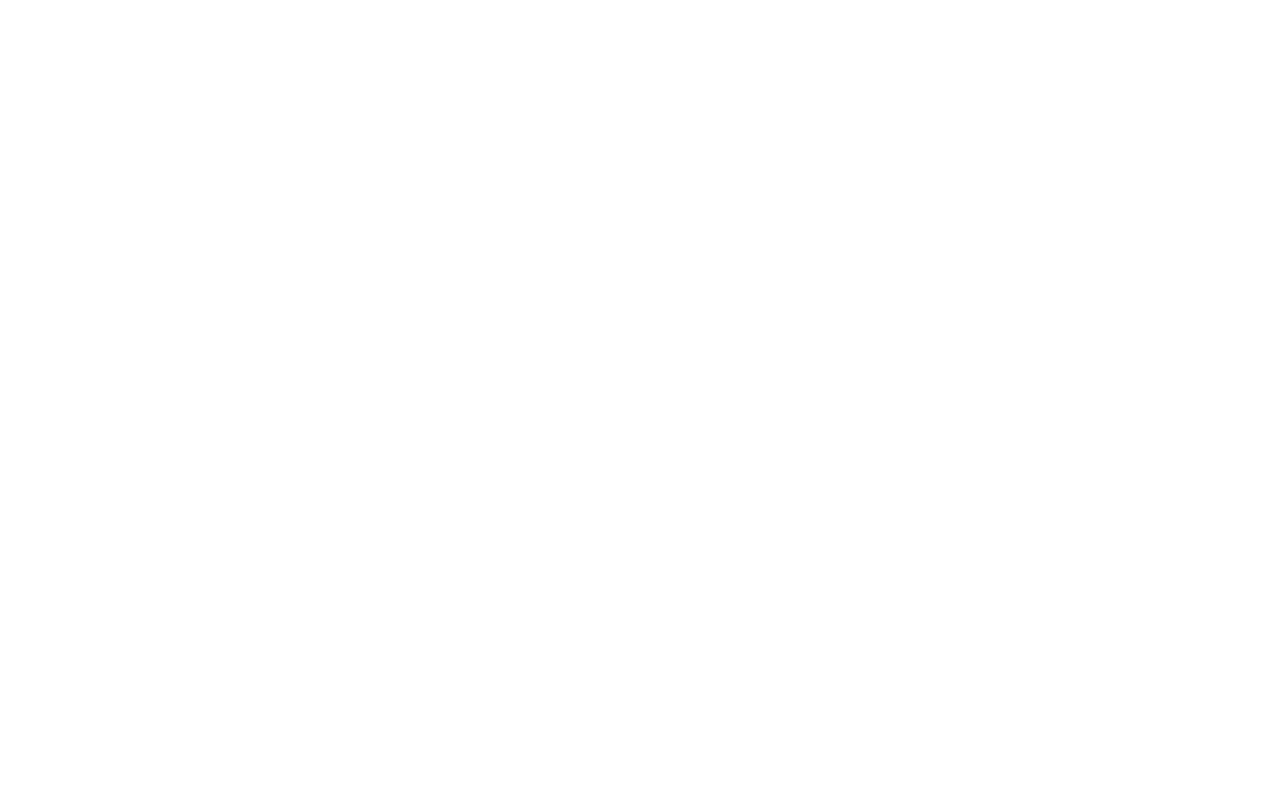
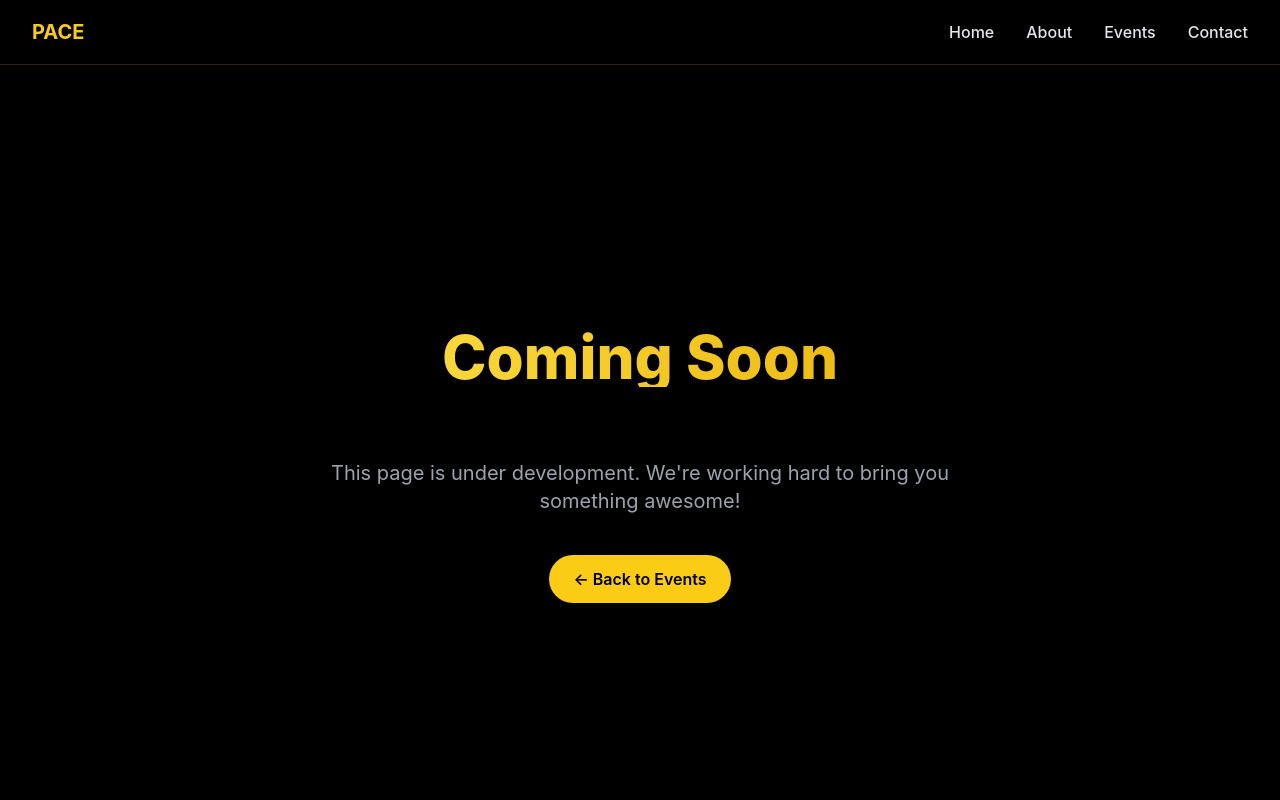
Before and after one commit to webd-pace/PACE25, a React (Create React App) app: page /ComingSoon in a window 1280 px wide. Before the commit this address had no page. Shown: the top 800 px of the page. Built offline with nearby package versions, Linux system fonts and the light colour scheme.

Commit message:
`Added ComingSoon component and route, updated YearSelector to navigate to ComingSoon for 2025 year`

```diff
--- a/src/App.js
+++ b/src/App.js
@@ -12,6 +12,7 @@
 import Thankyou from "./Pages/Thankyou";
 import PrudenceRegistration from "./Pages/PrudenceRegistration/PrudenceRegistration";
 import ScrollToTop from "./components/ScrollToTop";
+import ComingSoon from "./components/ComingSoon";
 import "./App.css";
 
 function App() {
@@ -29,6 +30,7 @@
         <Route path="/Events" element={<Events />} />
         <Route path="/About" element={<About />} />
         <Route path="/Thankyou" element={<Thankyou />} />
+        <Route path="/ComingSoon" element={<ComingSoon />} />
         <Route path="/PrudenceRegistration" element={<PrudenceRegistration />} />
       </Routes>
     </Router>
--- /dev/null
+++ b/src/components/ComingSoon.jsx
@@ -0,0 +1,33 @@
+import React from "react";
+import { Link } from "react-router-dom";
+import Navbar from "./Navbar";
+import Footer from "./Footer";
+
+const ComingSoon = () => {
+  return (
+    <>
+    <Navbar />
+    <div className="min-h-screen bg-black flex items-center justify-center text-white px-4">
+      <div className="text-center max-w-2xl">
+        <h1 className="text-5xl md:text-6xl font-extrabold bg-clip-text text-transparent bg-gradient-to-r from-yellow-300 to-yellow-500 mb-6">
+          Coming Soon
+        </h1>
+        <br/><br/>
+        <p className="text-gray-400 text-lg md:text-xl mb-10">
+          This page is under development. We're working hard to bring you something awesome!
+        </p>
+
+        <Link
+          to="/Events"
+          className="inline-block px-6 py-3 bg-yellow-400 text-black font-semibold rounded-full hover:bg-yellow-300 transition"
+        >
+          ← Back to Events
+        </Link>
+      </div>
+    </div>
+    <Footer />
+    </>
+  );
+};
+
+export default ComingSoon;
--- a/src/components/Events/YearSelector.jsx
+++ b/src/components/Events/YearSelector.jsx
@@ -1,14 +1,25 @@
 import React from "react";
+import { useNavigate } from "react-router-dom";
 
 const years = ["2024", "2025"];
 
 const YearSelector = ({ selectedYear, onChange }) => {
+  const navigate = useNavigate();
+
+  const handleClick = (year) => {
+    if (year === "2025") {
+      navigate("/ComingSoon");
+    } else {
+      onChange(year);
+    }
+  };
+
   return (
     <div className="flex justify-center gap-4 flex-wrap mb-10">
       {years.map((year) => (
         <button
           key={year}
-          onClick={() => onChange(year)}
+          onClick={() => handleClick(year)}
           aria-pressed={selectedYear === year}
           className={`px-6 py-2 text-sm rounded-full font-semibold transition-all duration-300 ease-in-out ${
             selectedYear === year
```
